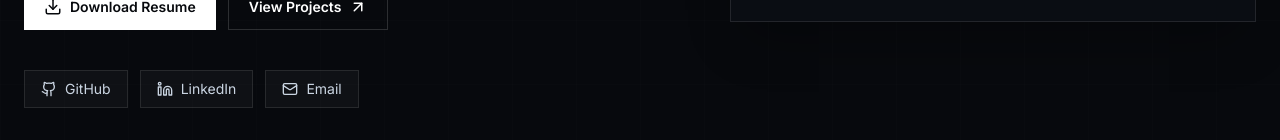
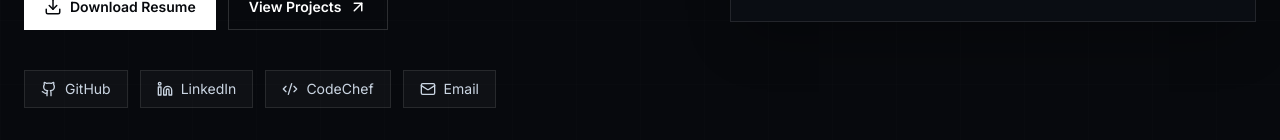
Before and after one commit to abhaybansal0322/portfolio, a Next.js app: page / in a window 1280 px wide. Shown: the part 812-952 px from the top of the page. Built offline with nearby package versions, Linux system fonts and the light colour scheme.

Commit message:
Add CodeChef portfolio links

```diff
--- a/src/components/Contact.tsx
+++ b/src/components/Contact.tsx
@@ -1,7 +1,7 @@
 "use client";
 
 import { motion } from "framer-motion";
-import { Download, Github, Linkedin, Mail, Phone, MapPin, Code2 } from "lucide-react";
+import { Download, Github, Linkedin, Mail, Phone, MapPin, Code2, Trophy } from "lucide-react";
 
 const contactLinks = [
     { label: "Email", value: "abhaybansal19000@gmail.com", href: "mailto:abhaybansal19000@gmail.com", icon: Mail },
@@ -9,6 +9,7 @@ const contactLinks = [
     { label: "LinkedIn", value: "abhay-bansal", href: "https://www.linkedin.com/in/abhay-bansal-44474a263/", icon: Linkedin },
     { label: "GitHub", value: "abhaybansal0322", href: "https://github.com/abhaybansal0322", icon: Github },
     { label: "LeetCode", value: "abhaybansal_", href: "https://leetcode.com/u/abhaybansal_/", icon: Code2 },
+    { label: "CodeChef", value: "bansal03", href: "https://www.codechef.com/users/bansal03", icon: Trophy },
 ];
 
 const Contact = () => {
--- a/src/components/Hero.tsx
+++ b/src/components/Hero.tsx
@@ -1,11 +1,12 @@
 "use client";
 
 import { motion } from "framer-motion";
-import { ArrowUpRight, Download, Github, Linkedin, Mail } from "lucide-react";
+import { ArrowUpRight, Code2, Download, Github, Linkedin, Mail } from "lucide-react";
 
 const profileLinks = [
     { label: "GitHub", href: "https://github.com/abhaybansal0322", icon: Github },
     { label: "LinkedIn", href: "https://www.linkedin.com/in/abhay-bansal-44474a263/", icon: Linkedin },
+    { label: "CodeChef", href: "https://www.codechef.com/users/bansal03", icon: Code2 },
     { label: "Email", href: "mailto:abhaybansal19000@gmail.com", icon: Mail },
 ];
 
```
